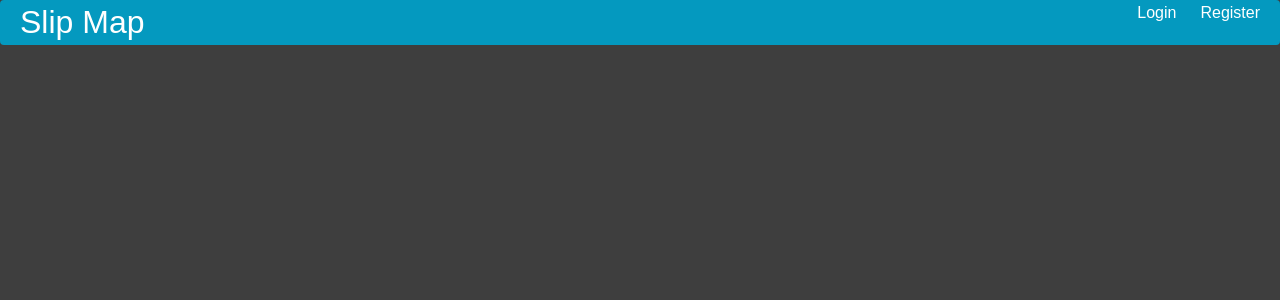
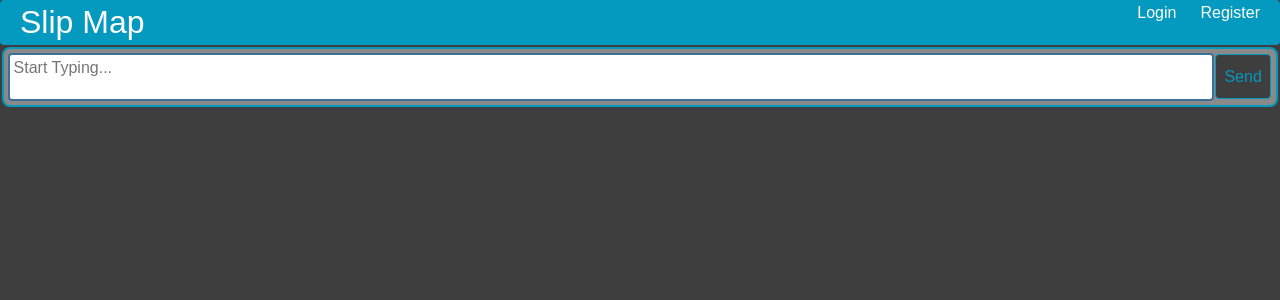
Before and after one commit to WilliamTaul/slip_map, a React (Vite) app in the folder client/: page /message in a window 1280 px wide. Shown: the top 300 px of the page. Built offline with nearby package versions, Linux system fonts and the light colour scheme; no server answers.

Commit message:
working on sending messages through socket

```diff
--- a/client/src/helpers/SocketContext.jsx
+++ b/client/src/helpers/SocketContext.jsx
@@ -37,7 +37,7 @@ export default function SocketProvider({ children }) {
 
     }, [isLoggedIn, accessToken]);
     return (
-        <SocketContext.Provider value={socket}>
+        <SocketContext.Provider value={{ socket }}>
             {children}
         </SocketContext.Provider>
     );
--- a/client/src/index/App.jsx
+++ b/client/src/index/App.jsx
@@ -7,6 +7,7 @@ import { NewSlipForm } from '../slips/NewSlipForm';
 import { Register } from '../auth/Register';
 import { Home } from './Home';
 import { Message } from '../messages/Message'
+import { MessageBoard } from '../messages/MessageBoard';
 
 import { AuthProvider } from '../helpers/AuthContext';
 import SocketProvider  from '../helpers/SocketContext';
@@ -28,6 +29,7 @@ function App() {
               <Route path="/register" element={<Register/>}/>
               <Route path="/new-slip" element={<NewSlipForm/>}/>
               <Route path="/message" element={<Message/>}/>
+              <Route path="/message-board" element={<MessageBoard/>}/>
             </Routes>
           </SocketProvider>
           </AuthProvider>
--- a/client/src/index/Home.jsx
+++ b/client/src/index/Home.jsx
@@ -1,10 +1,12 @@
-import { Link } from "react-router-dom"
-import { useAuth } from "../helpers/AuthContext"
+import { Link, useNavigate } from "react-router-dom";
+import { useAuth } from "../helpers/AuthContext";
+import { useState } from 'react';
 
 import "../styles.css"
 
 export function Home() {
   const { userRole, userId } = useAuth();
+  const navigate = useNavigate();
 
   return (
     <>
@@ -12,6 +14,8 @@ export function Home() {
       <Link to="/login" className="btn">Login</Link>
       <button className="btn">Button</button>
       <button className="btn btn-danger">Button</button>
+      <Link to="/message" className="btn">Message</Link>
+      <button className="btn" onClick={() => navigate('/message-board')}>MessageBoard</button>
       {userRole === 'admin' && <button>admin</button>}
     </>
     )
--- a/client/src/messages/Message.jsx
+++ b/client/src/messages/Message.jsx
@@ -1,14 +1,30 @@
 import { useState } from 'react';
-import { Link, useNavigate } from 'react-router-dom';
 
-import "../styles.css";
+import { useAuth } from '../helpers/AuthContext';
+import { useSocket } from '../helpers/SocketContext';
+
+import styles from './message.module.css';
 
 export function Message() {
+    const { userId } = useAuth();
+    const { socket } = useSocket();
+
     const [message, setMessage] = useState("");
+
+    const handleSend = async () => {
+        if (!message.trim()) return;
+        socket.emit('chatMessage', {senderId: userId, content: message});
+
+        setMessage("");
+    }
 
     return (
         <>
-
+          <div className={styles['message-row']}>
+            <textarea value={message} onChange={(e) => setMessage(e.target.value)}
+             placeholder="Start Typing..." className={styles['message-content']} />
+            <button onClick={() => handleSend()} className={styles['message-button']}>Send</button>
+          </div>
         </>
-    )
+    );
 }
--- a/client/src/messages/MessageBoard.jsx
+++ b/client/src/messages/MessageBoard.jsx
@@ -0,0 +1,20 @@
+import { useState } from 'react';
+
+import { useAuth } from '../helpers/AuthContext';
+import { useSocket } from '../helpers/SocketContext';
+
+import styles from './message.module.css';
+import { Message } from './Message.jsx';
+
+export function MessageBoard() {
+
+
+    return (
+        <>
+          <div className={styles['message-board']}>
+            {}
+          </div>
+          <Message></Message>
+        </>
+    );
+}
--- /dev/null
+++ b/client/src/messages/message.module.css
@@ -0,0 +1,59 @@
+.message-row {
+    background-color: var(--light-gray);
+    color: var(--steel-blue);
+    display: flex;
+    justify-content: center;
+    border-radius: 0.50em;
+    border: 2px solid var(--aero);
+    margin: 0.1em;
+    padding: 0.25em;
+}
+
+.message-content {
+    resize: none;
+    color: var(--steel-blue);
+    display: flex;
+    border-radius: 0.25em;
+    padding: 0.25em;
+    border: 2px solid var(--steel-blue);
+    font-size: medium;
+    width: 100%;
+    transition: border 0.3s ease;
+}
+
+.message-content:focus {
+    border-color: var(--steel-blue);
+    outline: 2px solid var(--soft-grey);
+}
+
+.message-button {
+  text-decoration: none;
+  background: var(--soft-grey);
+  border: 1px solid var(--aero);
+  color: var(--aero);
+  padding: 0.40em 0.5em;
+  border-radius: 0.25em;
+  cursor: pointer;
+  outline: none;
+  margin: 0.1em;
+  display: inline-block;
+  font-size: inherit;
+}
+
+.message-button:hover,
+.message-button:focus-visible {
+  background: var(--aero-hover);
+  color: var(--aero);
+}
+
+.message-board {
+    background-color: var(--soft-grey);
+    color: var(--steel-blue);
+    display: flex;
+    justify-content: center;
+    border-radius: 0.50em;
+    border: 5px solid var(--aero);
+    margin: 0.1em;
+    padding: 0.25em;
+    height: 88vh;
+}
```
Also changed, not shown: client/src/helpers/AuthContext.jsx (+0 -7 lines), 2 other files (tests, documents, lock files or other folders).
